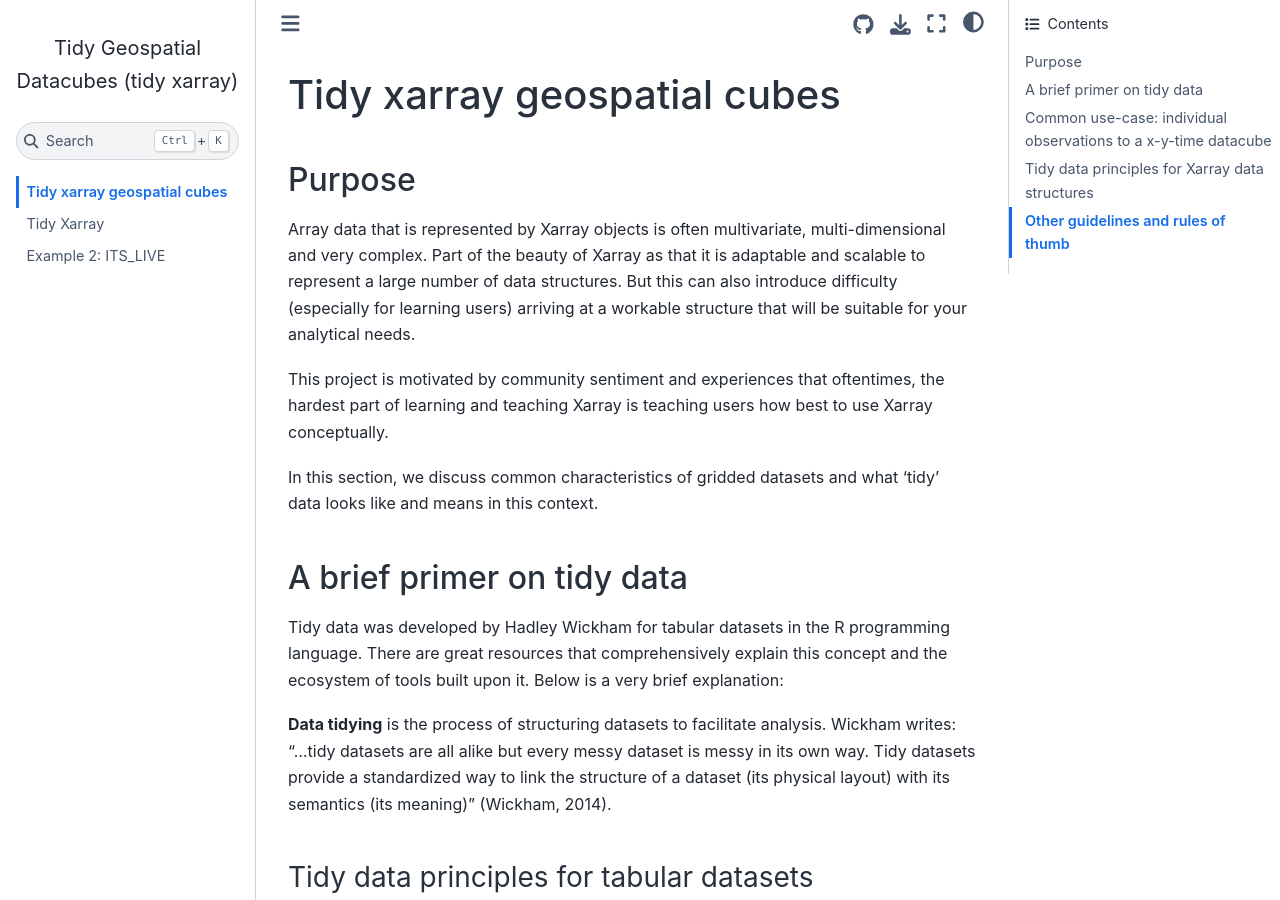
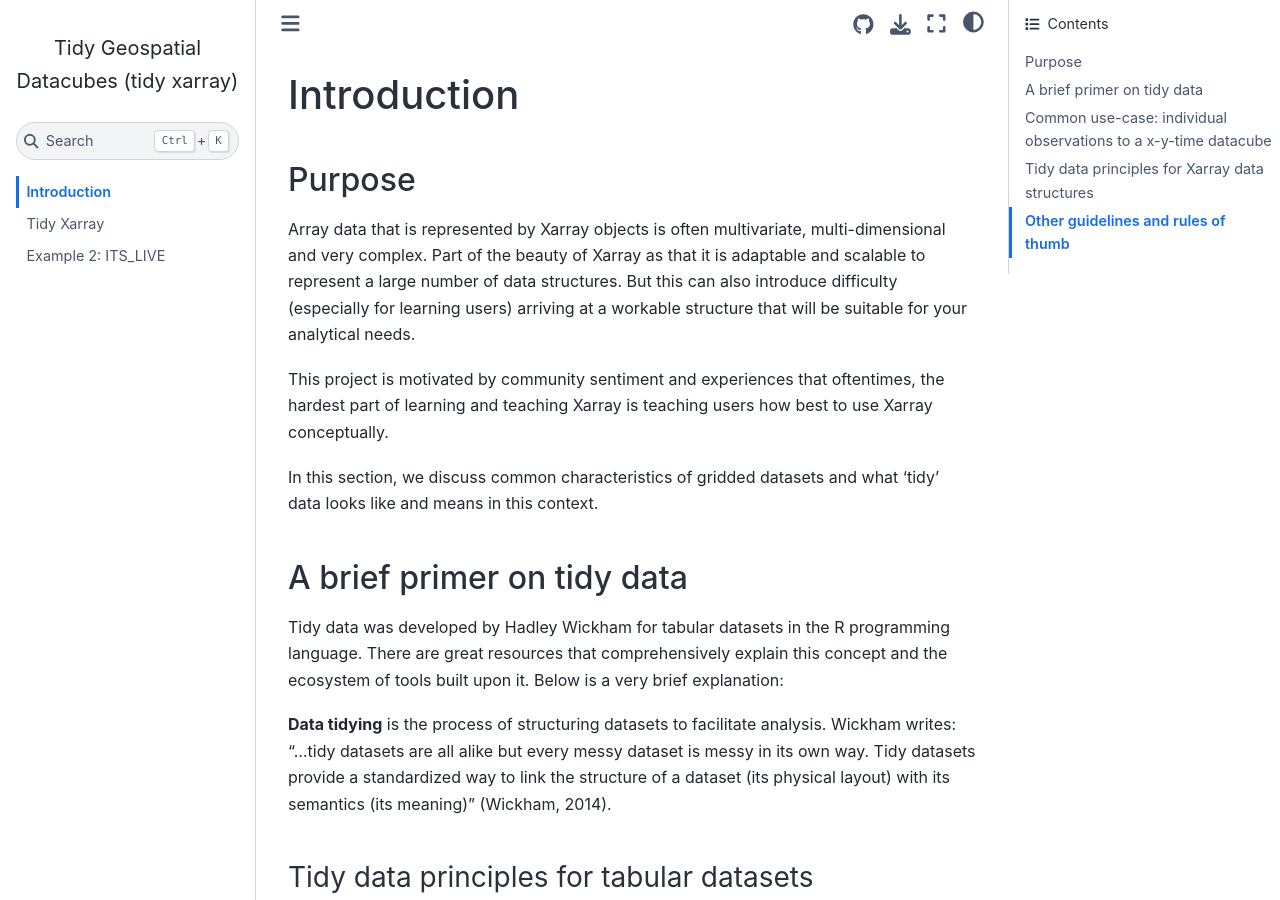
Before and after one commit to dcherian/tidy-xarray, a Jupyter Book: the page built from intro.md, in a window 1280 px wide and 900 px high. Built offline with Jupyter Book 1.0.4 settings and Sphinx 7.4.7 and the Sphinx Book theme 1.1.4, drawn with Linux system fonts in a browser that asks for light colours; pages that are not in the unit, such as notebooks, are missing from menus.

```diff
--- a/intro.md
+++ b/intro.md
@@ -1,4 +1,4 @@
-# Tidy xarray geospatial cubes
+# Introduction
 
 ## Purpose
 
```
